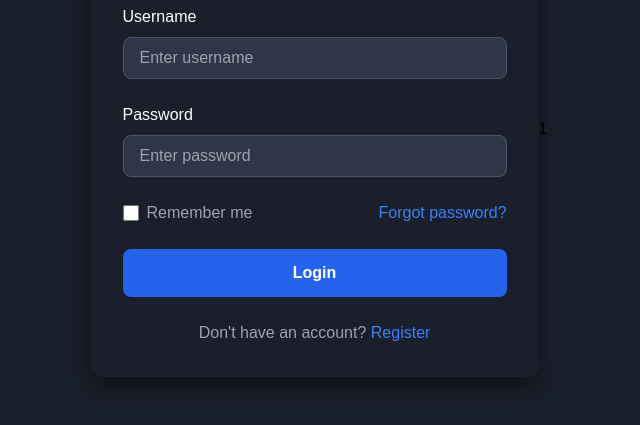
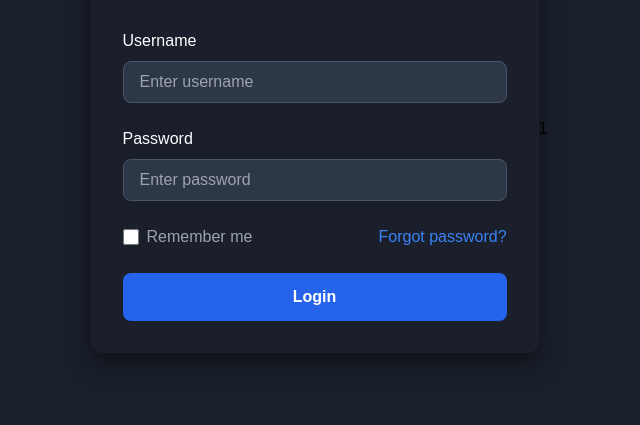
Before and after one commit to ashuswami185/R, a plain HTML site: page index.html in a window 1280 px wide. Shown: the part 271-696 px from the top of the page, without its empty margins (321-961 px from the left). Drawn offline with nearby package versions, Linux system fonts and the light colour scheme.

Commit message:
Update index.html

```diff
--- a/index.html
+++ b/index.html
@@ -74,11 +74,7 @@
                 Login
             </button>
 
-            <div class="text-center">
-                <p class="text-gray-400">Don't have an account?
-                    <a href="#" class="text-blue-500 hover:text-blue-400">Register</a>
-                </p>
-            </div>
+
         </form>
     </div>
 
```
